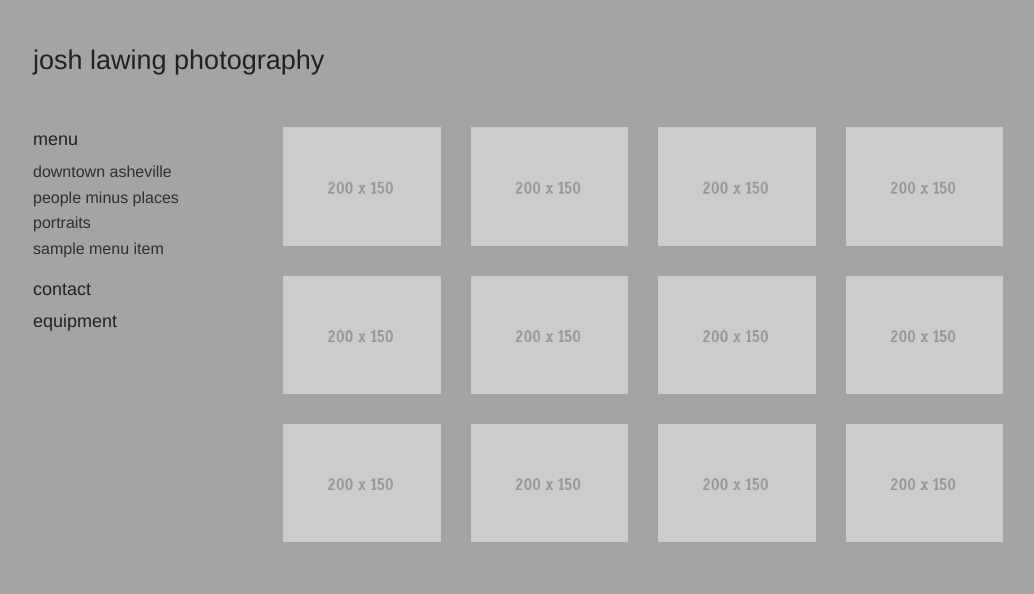
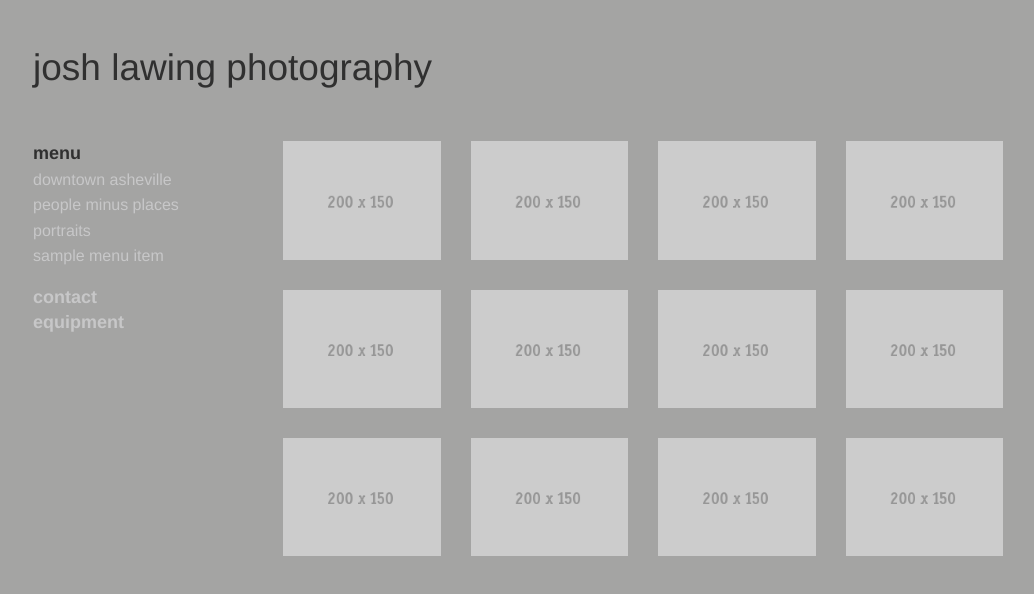
Before and after one commit to ehmyers/josh-lawing-photography, a plain HTML site: page index.html in a window 1280 px wide. Shown: the whole page, without its empty margins (122-1156 px from the left). Drawn offline with Linux system fonts and the light colour scheme.

Commit message:
updating color schemes

```diff
--- a/css/photography.css
+++ b/css/photography.css
@@ -3,14 +3,19 @@ body {
 	color: #303030;
 }
 
-h3 {
+h1, h2, h3, h4, h5, h6 {
+  font-family: "Helvetica Neue", "Helvetica", Helvetica, Arial, sans-serif;
+  color: #303030;
+}
+
+h2 {
 	margin-top: 2.6rem;
 	margin-bottom: 3.0rem;
 }
 
 h5 {
 	margin: 0rem;
-	margin-bottom: .4rem;
+	font-weight: bold;
 }
 
 p {
@@ -20,3 +25,34 @@ p {
 .lower_menu {
 	margin-top: 1rem;
 }
+
+/* -- links --*/
+
+.bigger_menu a:link {
+	color: #303030;
+}
+
+a:link {
+	text-decoration: none;
+	border: 0;
+	color: #303030;
+}
+
+a:visited {
+	text-decoration: none;
+	border: 0;
+	color: #C7C7C8;
+}
+
+a:hover {
+	text-decoration: none;
+	border: 0;
+	color: #C7C7C8;
+	background: #303030;
+}
+
+a:active {
+	text-decoration: none;
+	border: 0;
+	color: #C7C7C8;
+}
--- a/index.html
+++ b/index.html
@@ -13,7 +13,7 @@
 	<!-- header -->
 	<div class="row">
 		<div class="large-12 columns">
-			<h3 class="header_label">josh lawing photography</h3>
+			<h2 class="header_label"><a href="index.html">josh lawing photography</a></h2>
 		</div>
 	</div>
 
@@ -22,13 +22,13 @@
 		<!-- content menu -->
 		<div class="large-3 medium-3 columns">
 			<h5>menu</h5>
-			<p>downtown asheville</p>
-			<p>people minus places</p>
-			<p>portraits</p>
-			<p>sample menu item</p>
+			<p><a href="">downtown asheville</a></p>
+			<p><a href="">people minus places</a></p>
+			<p><a href="">portraits</a></p>
+			<p><a href="">sample menu item</a></p>
 
-			<h5 class="lower_menu">contact</h5>
-			<h5>equipment</h5>
+			<h5 class="lower_menu"><a class="bigger_menu" href="">contact</a></h5>
+			<h5><a class="bigger_menu" href="">equipment</a></h5>
 		</div>
 
 		<!-- photography grid -->
```
